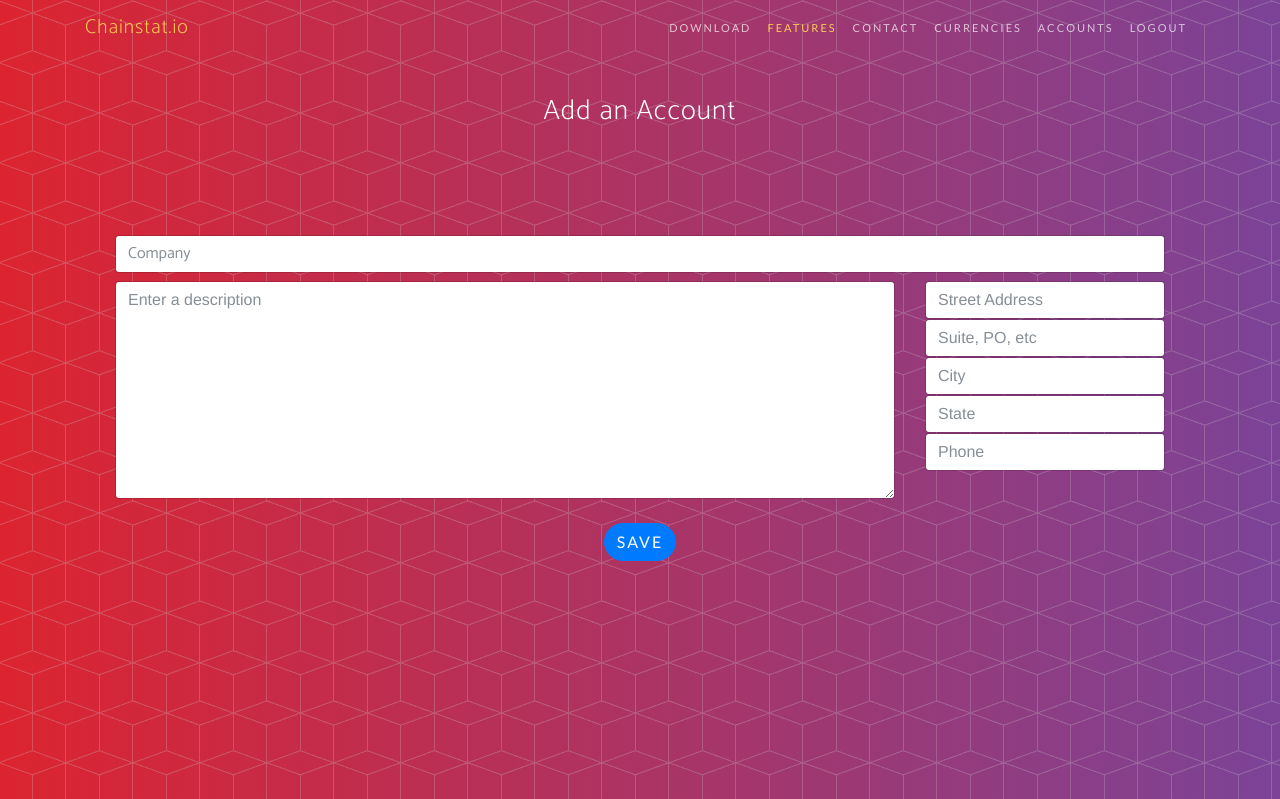
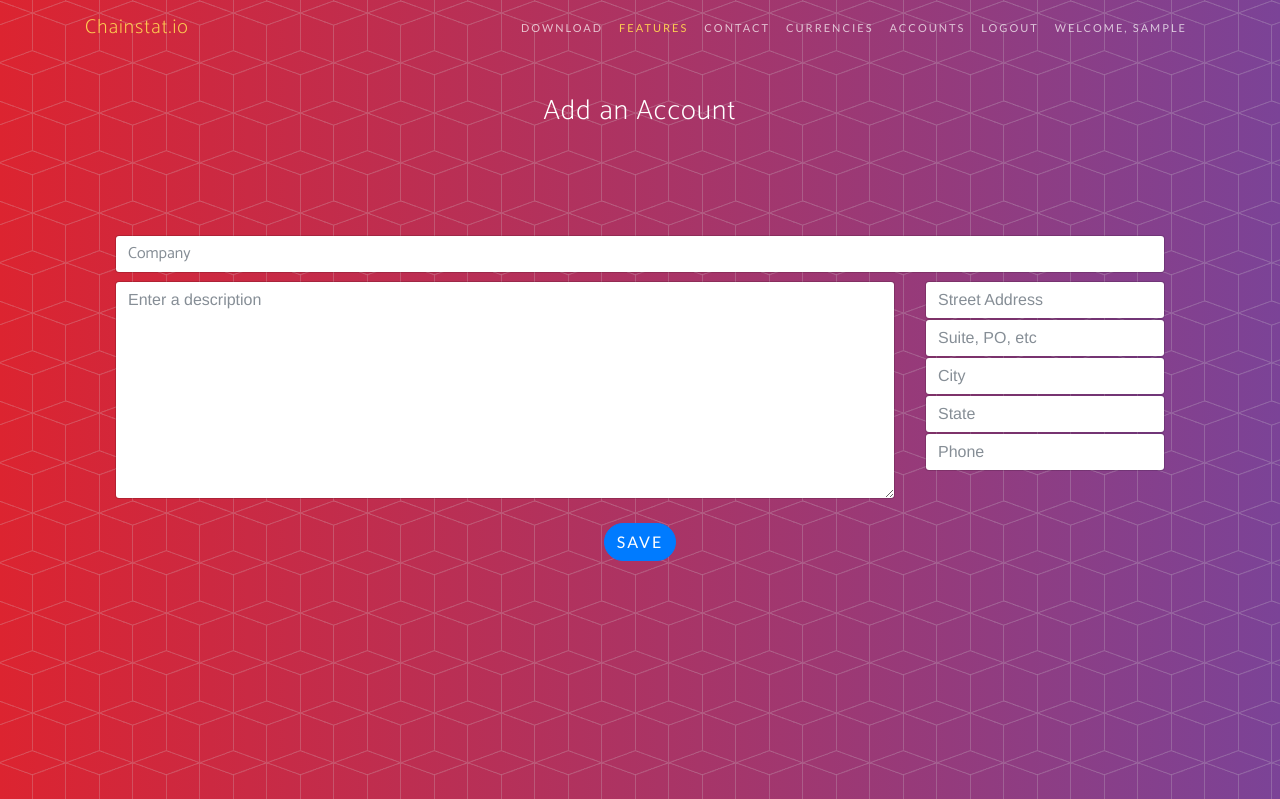
Before and after one commit to AM-44/crmgt, a Django app: page /account/new/ in a window 1280 px wide. Shown: the top 799 px of the page. Run offline with Django 3.2, Linux system fonts and the light colour scheme; the visitor is signed in with stand-in values (Sample User, id 1); parts of the project's set-up code (start-up, migrations or seed data) failed here and were passed over; some libraries are stand-ins or nearby versions; some web fonts are replaced.

Commit message:
added username feature to base template; added coinmarketcap widgets e.t.c

```diff
--- a/crmapp/templates/base.html
+++ b/crmapp/templates/base.html
@@ -72,10 +72,14 @@
                             <li><a class="nav-link js-scroll-trigger" href="{% url 'currency_list' %}" class="p-r-none">Currencies</a></li>
                             <li><a class="nav-link js-scroll-trigger" href="{% url 'account_list' %}" class="p-r-none">Accounts</a></li>
                             <li><a class="nav-link js-scroll-trigger" href="/logout/">Logout</a></li>
+                            <li><a class="nav-link js-scroll-trigger" href="">
+                            Welcome, {{ user.get_username }}</a></li>
                         {% else %}
                         	<li class="nav-item">
                             <li><a class="nav-link js-scroll-trigger" href="/login/">Login</a></li>
                             <li><a class="nav-link js-scroll-trigger" href="{% url 'sub_new' %}" class="p-r-none">Sign Up</a></li>
+                            <li><a class="nav-link js-scroll-trigger" href="">
+                            Welcome, new user. Please log in.</a></li>
                         {% endif %}
           </ul>
         </div>
--- a/crmapp/templates/marketing/home.html
+++ b/crmapp/templates/marketing/home.html
@@ -65,7 +65,7 @@
         <div class="row">
           <div class="col-lg-4 my-auto">
             <div class="device-container">
-              <div class="device-mockup iphone6_plus portrait white">
+              <div class="device-mockup iphone6_plus portrait gold">
                 <div class="device">
                   <div class="screen">
                     <!-- Demo image for screen mockup, you can put an image here, some HTML, an animation, video, or anything else! -->
```
Also changed, not shown: crmapp/static/device-mockups/iphone_6_plus/iphone_6_plus_gold_port.png, crmapp/static/device-mockups/iphone_6_plus/iphone_6_plus_white_port.png, crmapp/static/device-mockups/iphone_6_plus/iphone_6_plus_wht_black_port.png (added).
